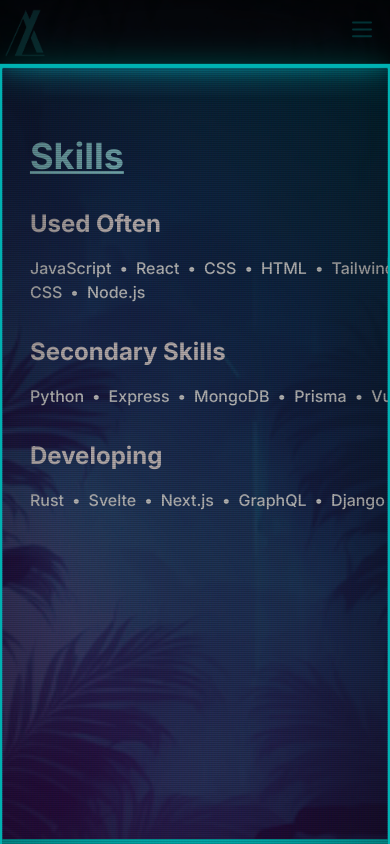
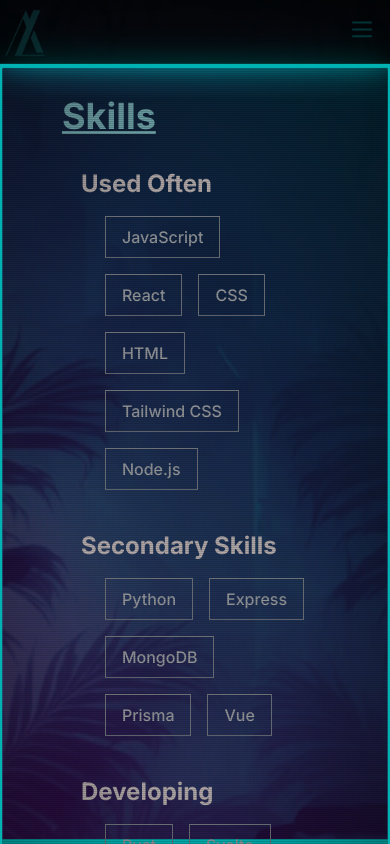
Before and after one commit to AntonLangbruttig/Portfolio, a Next.js app: page /skills in a window 390 px wide. Built offline with nearby package versions, Linux system fonts and the light colour scheme.

Commit message:
updates to skills all styling and responsive done might make up date to actual skills list

```diff
--- a/app/skills/page.tsx
+++ b/app/skills/page.tsx
@@ -9,27 +9,33 @@ const skills = {
 
 const Skills = () => {
   return (
-    <section className="py-16 px-6 md:px-12 lg:px-24">
+    <section className="h-[calc(100vh-50px)] overflow-hidden">
+      <div className="h-full overflow-y-scroll no-scrollbar py-6">
         {/* Main Header */}
-      <h2 className="font-bold text-cyan-200 text-4xl mb-8 underline">Skills</h2>
+        <h2 className="font-bold text-cyan-200 text-4xl mb-8 underline px-14">Skills</h2>
 
-      {/* Categories */}
+        {/* Scrollable Content */}
+        <div className="px-[75px]">
           {Object.entries(skills).map(([category, items]) => (
-        <div key={category} className="mb-8">
+            <div key={category} className="mb-10">
               {/* Category Header */}
-          <h3 className="text-red-50 md:text-xl  text-2xl font-bold mb-4">{category}</h3>
+              <h3 className="text-red-50 md:text-xl text-2xl font-bold mb-4">{category}</h3>
 
-          {/* Horizontal Skills List */}
-          <p className="text-contactColor text-base font-medium text-white">
-            {items.map((skill, index) => (
-              <span key={skill}>
+              {/* Indented Skills List */}
+              <div className="pl-6 flex flex-wrap gap-4">
+                {items.map((skill) => (
+                  <span
+                    key={skill}
+                    className="px-4 py-2 border rounded-none border-gray-400 text-gray-300 text-base font-medium"
+                  >
                     {skill}
-                {index < items.length - 1 && <span className="mx-2">•</span>}
                   </span>
                 ))}
-          </p>
+              </div>
             </div>
           ))}
+        </div>
+      </div>
     </section>
   );
 };
```
Also changed, not shown: styles/globals.css (line endings or trailing spaces). Lines whose indentation alone changed are shown as unchanged.
